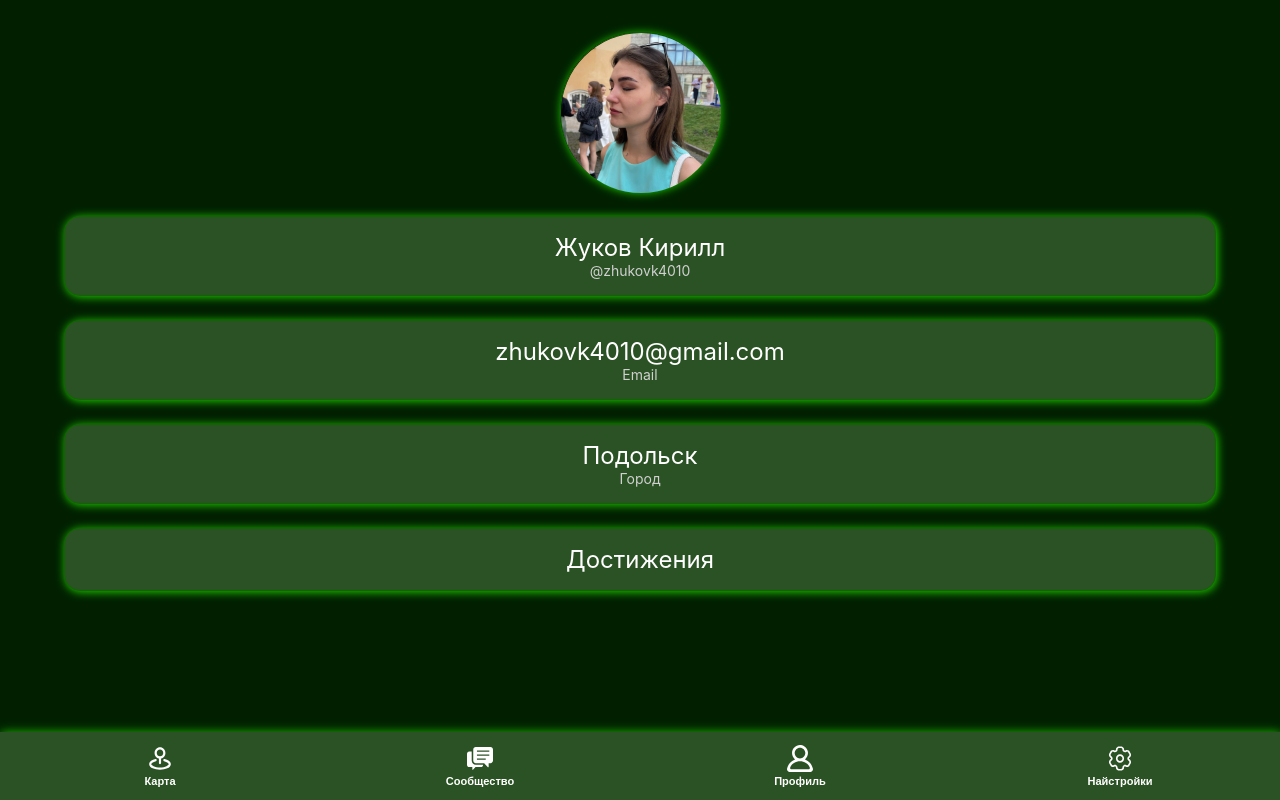
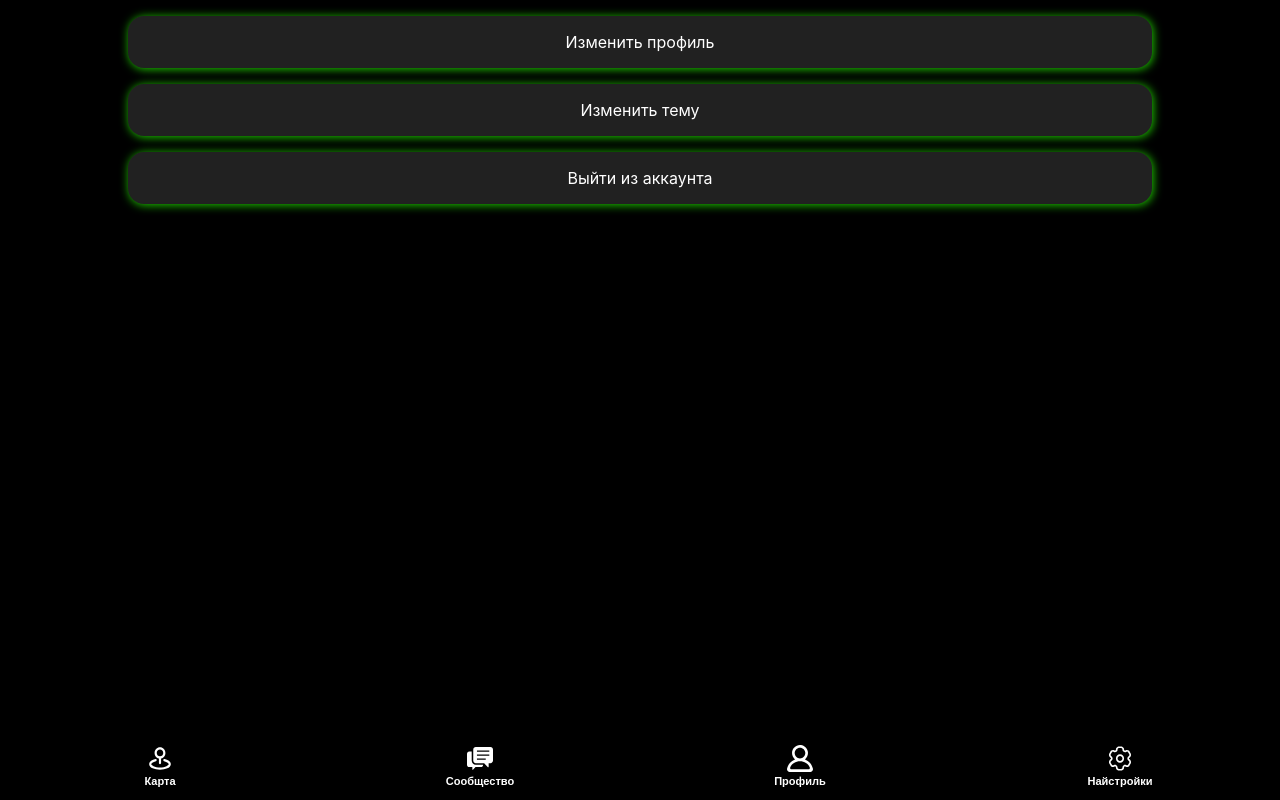
Before and after one commit to zhukovk4010/sport-app, a React (Vite) app: page / in a window 1280 px wide. Built offline with nearby package versions, Linux system fonts and the light colour scheme.

Commit message:
Сверстать страницу настроек и изменить цвета темы приложения

```diff
--- a/src/components/app/app.tsx
+++ b/src/components/app/app.tsx
@@ -4,13 +4,15 @@ import CommunityPage from 'src/pages/community/community-page'
 import MapPage from 'src/pages/map/map-page'
 import Tabbar from '../tabbar/tabbat'
 import ProfilePage from 'src/pages/profile/profile-page'
+import SettingsPage from 'src/pages/settings/settings'
 
 const App = () => {
     return (
         <>
             {/* <MapPage /> */}
             {/* <CommunityPage /> */}
-            <ProfilePage />
+            {/* <ProfilePage /> */}
+            <SettingsPage />
             <Tabbar />
         </>
     )
--- a/src/components/buttons/scale-button/scale-button.module.css
+++ b/src/components/buttons/scale-button/scale-button.module.css
@@ -1,6 +1,6 @@
 .scaleButton {
     color: #ffffff;
-    background-color: #2b5224;
+    background-color: rgba(58, 58, 58, 0.5);
     height: 1.5em;
     width: 1.5em;
     font-size: 2rem;
--- a/src/components/event-post/event-post.module.css
+++ b/src/components/event-post/event-post.module.css
@@ -4,9 +4,8 @@
     margin-top: 1em;
     padding: 1em 1.5em;
     border-radius: 1em;
-    border: 1px solid #106501;
     box-shadow: 1px 1px 10px #1fd200;
-    background-color: #2b5224;
+    background-color: #212121;
 }
 
 .eventPost > h3 {
--- a/src/components/search-bar/search-bar.module.css
+++ b/src/components/search-bar/search-bar.module.css
@@ -6,7 +6,7 @@
     top: 1em;
     left: 10%;
     right: 10%;
-    background-color: #2b5224;
+    background-color: #212121;
     border-radius: 1em;
     box-shadow: 1px 1px 10px #1fd200;
 }
--- a/src/components/tabbar/tabbat.module.css
+++ b/src/components/tabbar/tabbat.module.css
@@ -5,8 +5,7 @@
     bottom: 0;
     left: 0;
     right: 0;
-    background-color: #2b5224;
-    box-shadow: 1px 1px 10px #1fd200;
+    background: linear-gradient(transparent, #000000 50%);
 }
 
 .tabbar > button {
--- a/src/index.css
+++ b/src/index.css
@@ -13,5 +13,5 @@
 
 body {
     margin: 0;
-    background-color: #022000;
+    background-color: #000000;
 }
--- a/src/pages/profile/profile-page.module.css
+++ b/src/pages/profile/profile-page.module.css
@@ -12,7 +12,6 @@
     height: 160px;
     margin: 2em auto 0;
     border-radius: 100%;
-    border: 1px solid #106501;
     box-shadow: 1px 1px 10px #1fd200;
 }
 
@@ -28,8 +27,7 @@
     font-size: 1.5rem;
     padding: 1rem 1.5rem;
     max-width: 90%;
-    background-color: #2b5224;
-    border: 1px solid #106501;
+    background-color: #212121;
     box-shadow: 1px 1px 10px #1fd200;
     border-radius: 1rem;
     text-align: center;
--- /dev/null
+++ b/src/pages/settings/settings.module.css
@@ -0,0 +1,18 @@
+.settingsPage {
+    padding-top: 1em;
+    padding-bottom: 6em;
+}
+
+.settingsPage > div {
+    width: 80%;
+    margin: 0 auto;
+    background-color: #212121;
+    padding: 1em 1.5em;
+    text-align: center;
+    border-radius: 1em;
+    box-shadow: 1px 1px 10px #1fd200;
+}
+
+.settingsPage > div + div {
+    margin-top: 1em;
+}
--- /dev/null
+++ b/src/pages/settings/settings.tsx
@@ -0,0 +1,13 @@
+import styles from './settings.module.css'
+
+const SettingsPage = () => {
+    return (
+        <main className={styles.settingsPage}>
+            <div>Изменить профиль</div>
+            <div>Изменить тему</div>
+            <div>Выйти из аккаунта</div>
+        </main>
+    )
+}
+
+export default SettingsPage
```
